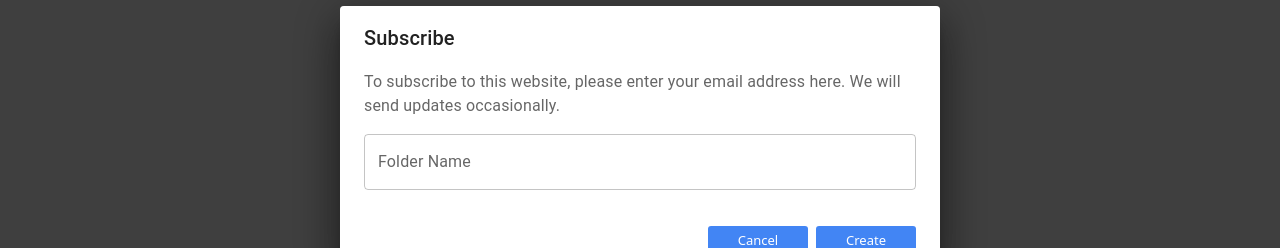
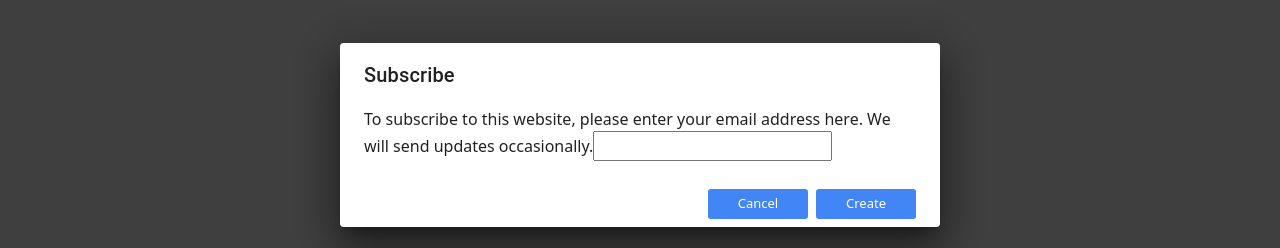
Before and after one commit to m1000tech01/standUpApp, a React (Create React App) app: page / in a window 1280 px wide. Both pictures are taken after a click on the button "NEW". Shown: the part 265-513 px from the top of the page. Built offline with nearby package versions, Linux system fonts and the light colour scheme; no server answers.

Commit message:
nav bar debugging

```diff
--- a/src/components/navbarDashboard/NavbarDashboard.js
+++ b/src/components/navbarDashboard/NavbarDashboard.js
@@ -18,6 +18,7 @@ const NavbarDashboard = ({ bodyClick }) => {
   const [clickNewButton, setClickNewButton] = useState(false);
   const [open, setOpen] = useState(false);
   const [folderName, setFolderName] = useState("");
+  const [folderName2, setFolderName2] = useState();
 
   const handleNavBarOnClick = async (e) => {
     //setClickNavbar(e.target === e.currentTarget);
@@ -63,24 +64,31 @@ const NavbarDashboard = ({ bodyClick }) => {
   const ModalDialog = () => {
     return (
       <div>
-        <Dialog open={open} onClose={handleClose} disableEnforceFocus>
+        <Dialog open={open} onClose={handleClose}>
           <DialogTitle>Subscribe</DialogTitle>
           <DialogContent>
-            <DialogContentText>
+            <form>
               To subscribe to this website, please enter your email address
               here. We will send updates occasionally.
-              <TextField
+              {/* <TextField
                 variant="outlined"
                 color="secondary"
                 hiddenLabel
                 fullWidth
                 label="Folder Name"
                 id="margin-none"
+                // value={folderName}
+                margin="normal"
+                onChange={}
+              /> */}
+              <input
+                type="text"
                 value={folderName}
-                margin="normal"
-                onChange={(e) => setFolderName(e.target.value)}
-              />
-            </DialogContentText>
+                onChange={(e) => {
+                  setFolderName(e.target.value);
+                }}
+              ></input>
+            </form>
           </DialogContent>
           <DialogActions>
             <ButtonDashBoard
```
Also changed, not shown: 1 other file (tests, documents, lock files or other folders).
